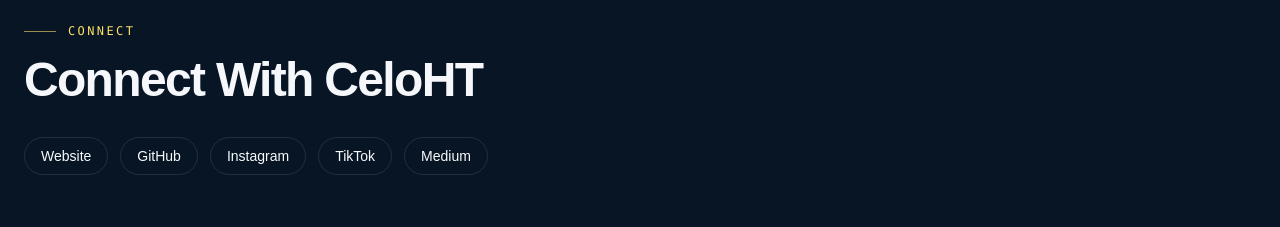
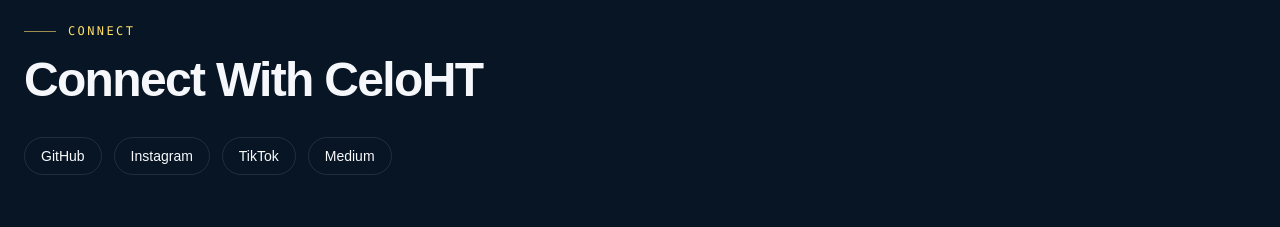
Before and after one commit to Celo-HaiTi/celoht-siteweb, a Next.js app: page /contact in a window 1280 px wide. Shown: the part 1260-1487 px from the top of the page. Built offline with nearby package versions, Linux system fonts and the light colour scheme; no server answers.

Commit message:
Remove website link from contact page

```diff
--- a/src/app/contact/page.tsx
+++ b/src/app/contact/page.tsx
@@ -20,7 +20,6 @@ const channels = [
 ];
 
 const social = [
-  { label: "Website", href: "https://celoht.com/" },
   { label: "GitHub", href: "https://github.com/Celo-HaiTi" },
   { label: "Instagram", href: "https://www.instagram.com/celohtofficial/" },
   { label: "TikTok", href: "https://www.tiktok.com/@celohtofficial" },
```
